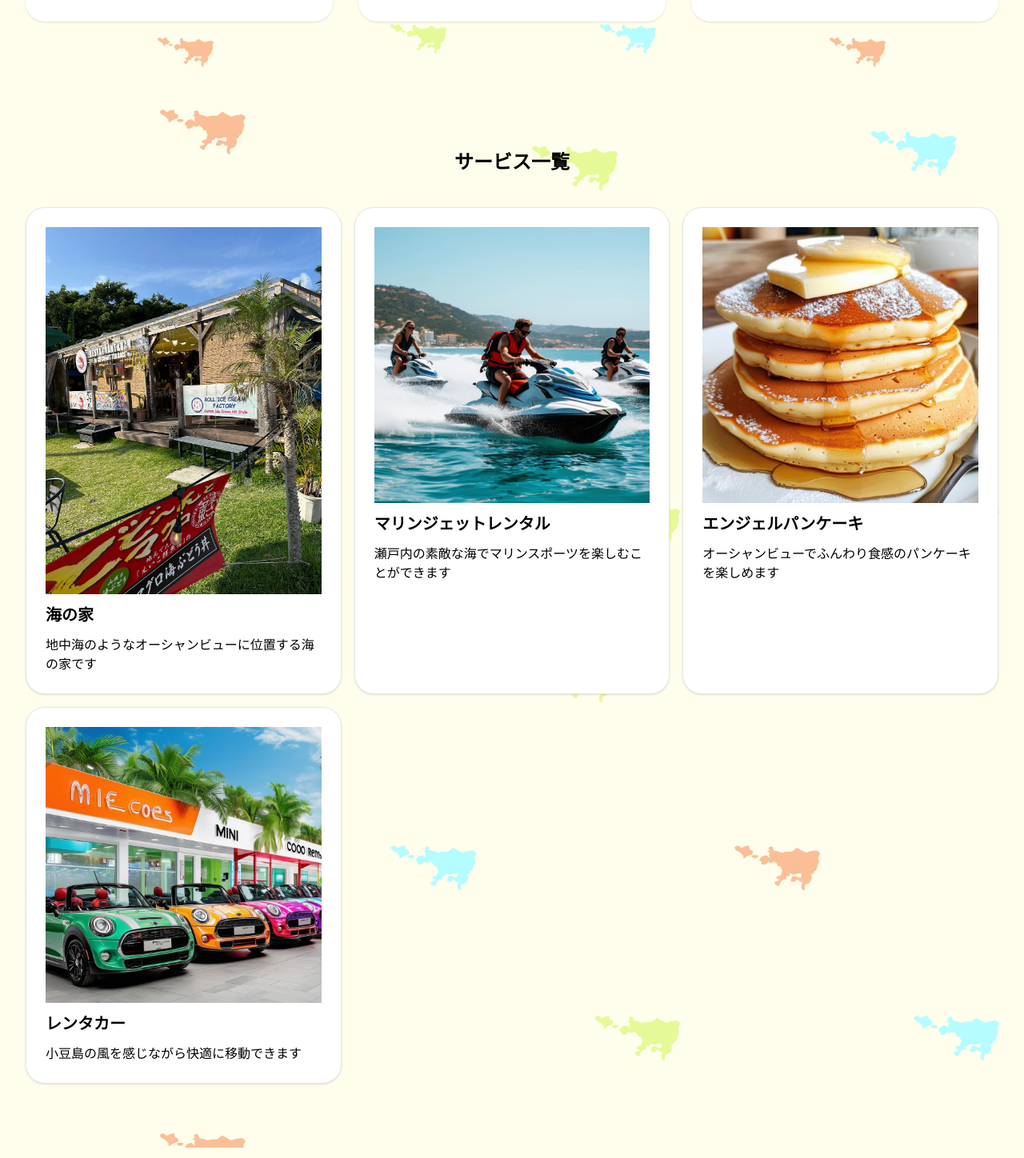
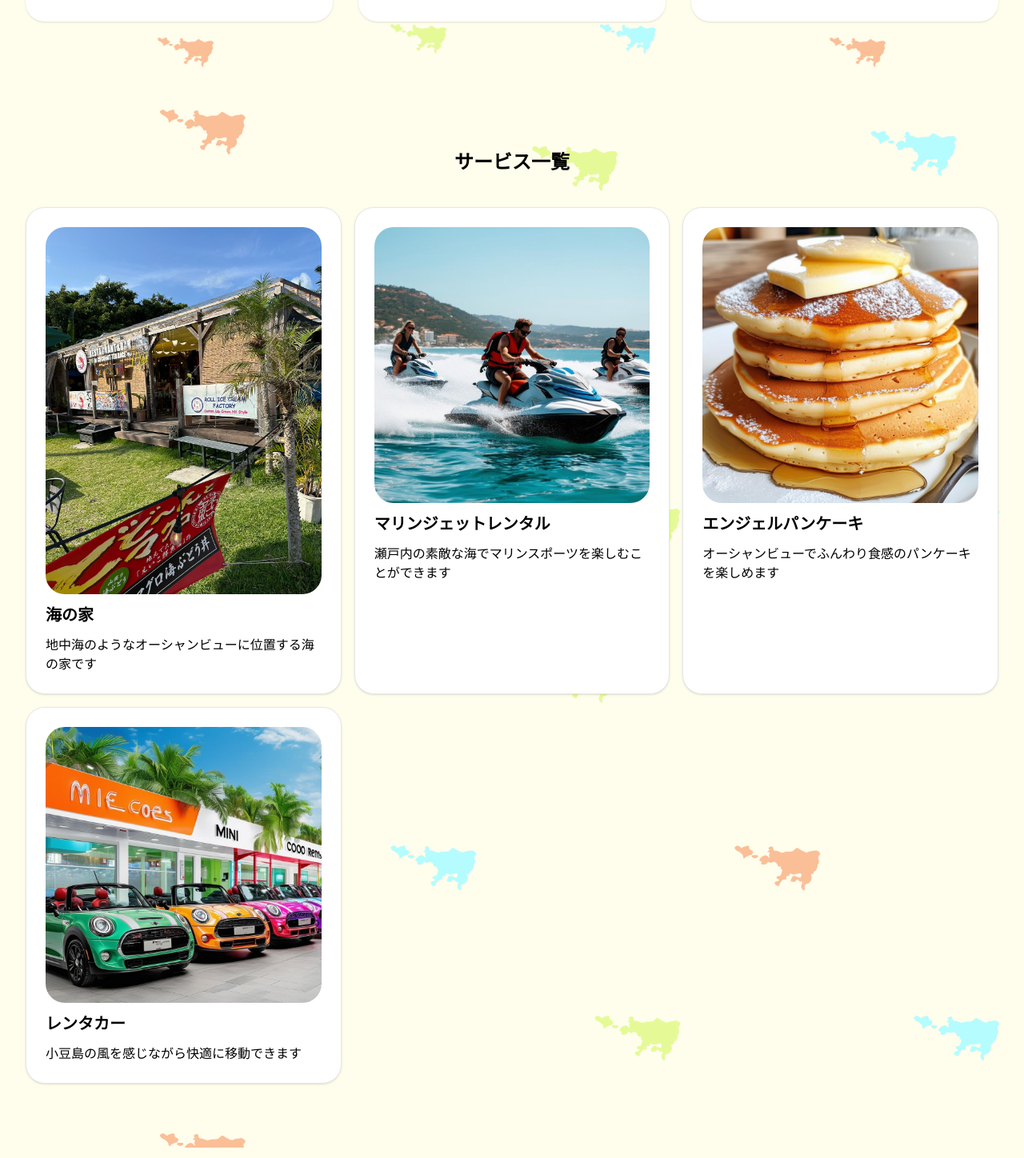
Before and after one commit to olivemochi23/gajumaru-site, a Next.js app: page / in a window 1280 px wide. Shown: the part 1113-2561 px from the top of the page at 80% size. Built offline with nearby package versions, Linux system fonts and the light colour scheme; a web font is replaced by a local one.

Commit message:
change style

```diff
--- a/app/components/services.tsx
+++ b/app/components/services.tsx
@@ -18,7 +18,7 @@ export default function Services() {
               layout="responsive" // 'fill'から'layout="responsive"'に変更
               width={500} // 画像の幅を指定
               height={300} // 画像の高さを指定
-              className="object-cover rounded-md" // 画像を丸く表示
+              className="object-cover rounded-3xl" // 画像を丸く表示
             />
           </div>
           <h2 className="text-xl font-bold">海の家</h2>
@@ -33,7 +33,7 @@ export default function Services() {
               layout="responsive" // 'fill'から'layout="responsive"'に変更
               width={500} // 画像の幅を指定
               height={300} // 画像の高さを指定
-              className="object-cover rounded-md" // 画像を丸く表示
+              className="object-cover rounded-3xl" // 画像を丸く表示
             />
           </div>
           <h2 className="text-xl font-bold">マリンジェットレンタル</h2>
@@ -48,7 +48,7 @@ export default function Services() {
               layout="responsive" // 'fill'から'layout="responsive"'に変更
               width={500} // 画像の幅を指定
               height={300} // 画像の高さを指定
-              className="object-cover rounded-md" // 画像を丸く表示
+              className="object-cover rounded-3xl" // 画像を丸く表示
             />
           </div>
           <h2 className="text-xl font-bold">エンジェルパンケーキ</h2>
@@ -63,7 +63,7 @@ export default function Services() {
             layout="responsive" // 'fill'から'layout="responsive"'に変更
             width={500} // 画像の幅を指定
             height={300} // 画像の高さを指定
-            className="object-cover rounded-md" // 画像を丸く表示
+            className="object-cover rounded-3xl" // 画像を丸く表示
           />
           </div>
           <h2 className="text-xl font-bold">レンタカー</h2>
```
